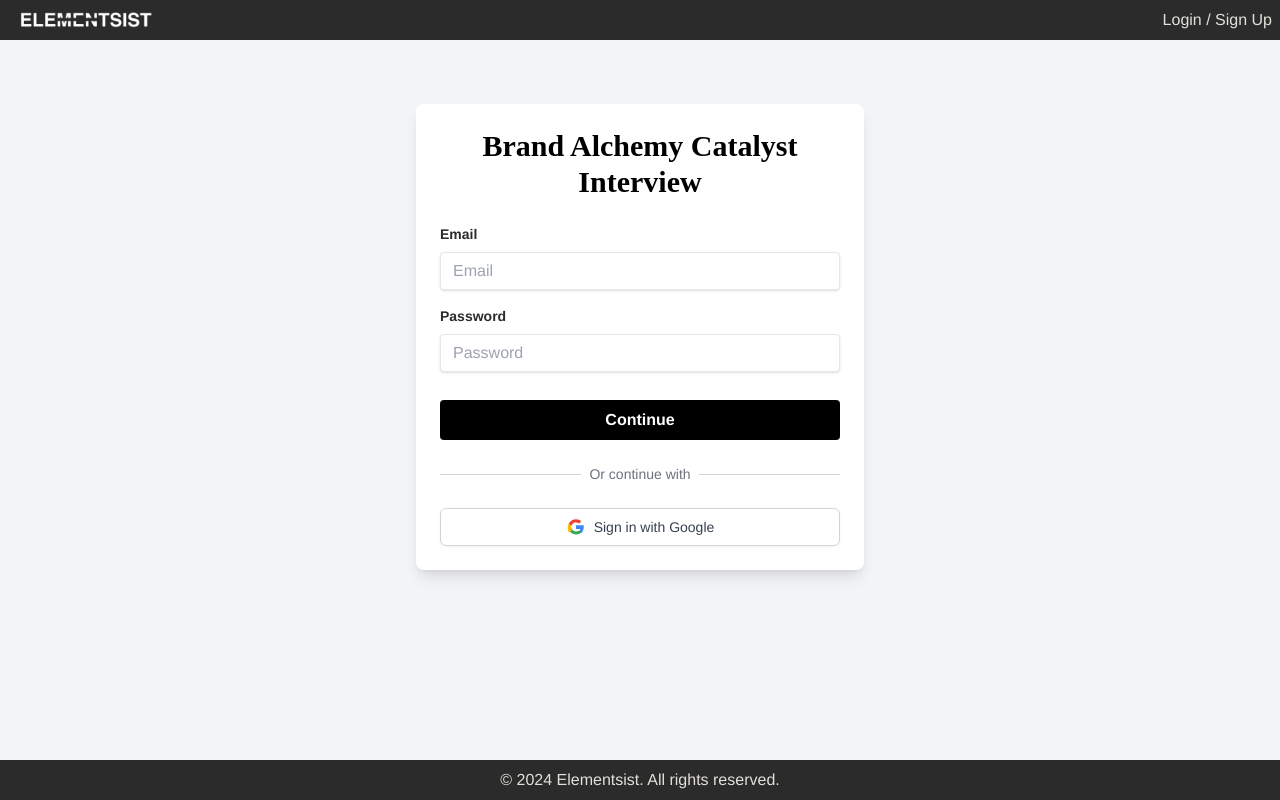
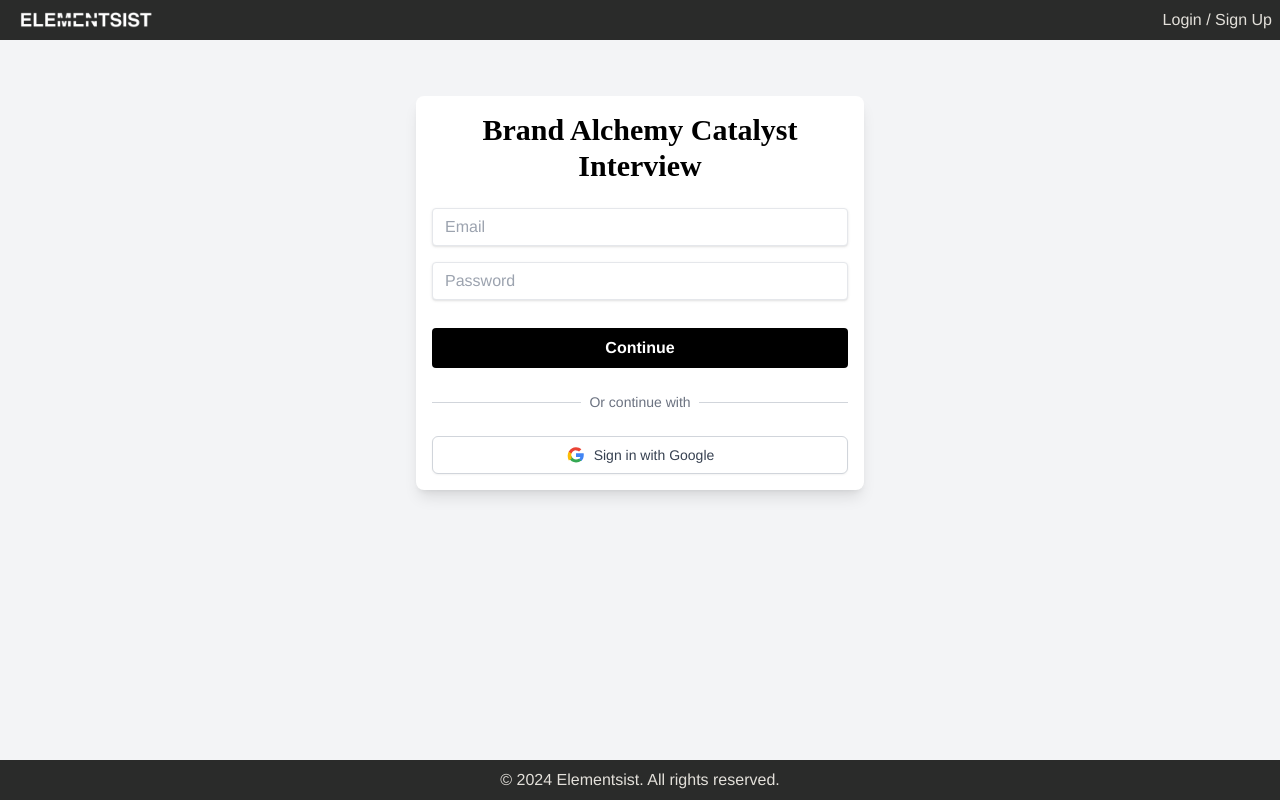
Before and after one commit to KeithKrenek/brand-alchemy, a React (Vite) app: page /auth in a window 1280 px wide. Built offline with nearby package versions, Linux system fonts and the light colour scheme; no server answers.

Commit message:
Simplified login labels and styling.

```diff
--- a/src/components/Auth.tsx
+++ b/src/components/Auth.tsx
@@ -123,16 +123,16 @@ const Auth: React.FC = () => {
   };
 
   return (
-    <div className="max-w-md mx-auto mt-8 p-6 bg-white rounded-lg shadow-lg">
+    <div className="max-w-md mx-auto mt-6 p-4 bg-white rounded-lg shadow-lg">
       <h1 className="text-3xl font-extrabold mb-6 text-center text-black">Brand Alchemy Catalyst Interview</h1>
 
       {/* Email/Password Form */}
       <form onSubmit={handleAuth} className="space-y-4">
         {/* <h2 className="text-2xl font-normal mb-4 text-black">Welcome</h2> */}
         <div>
-          <label className="block text-dark-gray text-sm font-bold mb-2" htmlFor="email">
+{/*           <label className="block text-dark-gray text-sm font-bold mb-2" htmlFor="email">
             Email
-          </label>
+          </label> */}
           <input
             className="shadow appearance-none border rounded w-full py-2 px-3 text-dark-gray leading-tight focus:outline-none focus:ring-2 focus:ring-dark-gray"
             id="email"
@@ -144,9 +144,9 @@ const Auth: React.FC = () => {
           />
         </div>
         <div>
-          <label className="block text-dark-gray text-sm font-bold mb-2" htmlFor="password">
+{/*           <label className="block text-dark-gray text-sm font-bold mb-2" htmlFor="password">
             Password
-          </label>
+          </label> */}
           <input
             className="shadow appearance-none border rounded w-full py-2 px-3 text-dark-gray mb-3 leading-tight focus:outline-none focus:ring-2 focus:ring-dark-gray"
             id="password"
```
